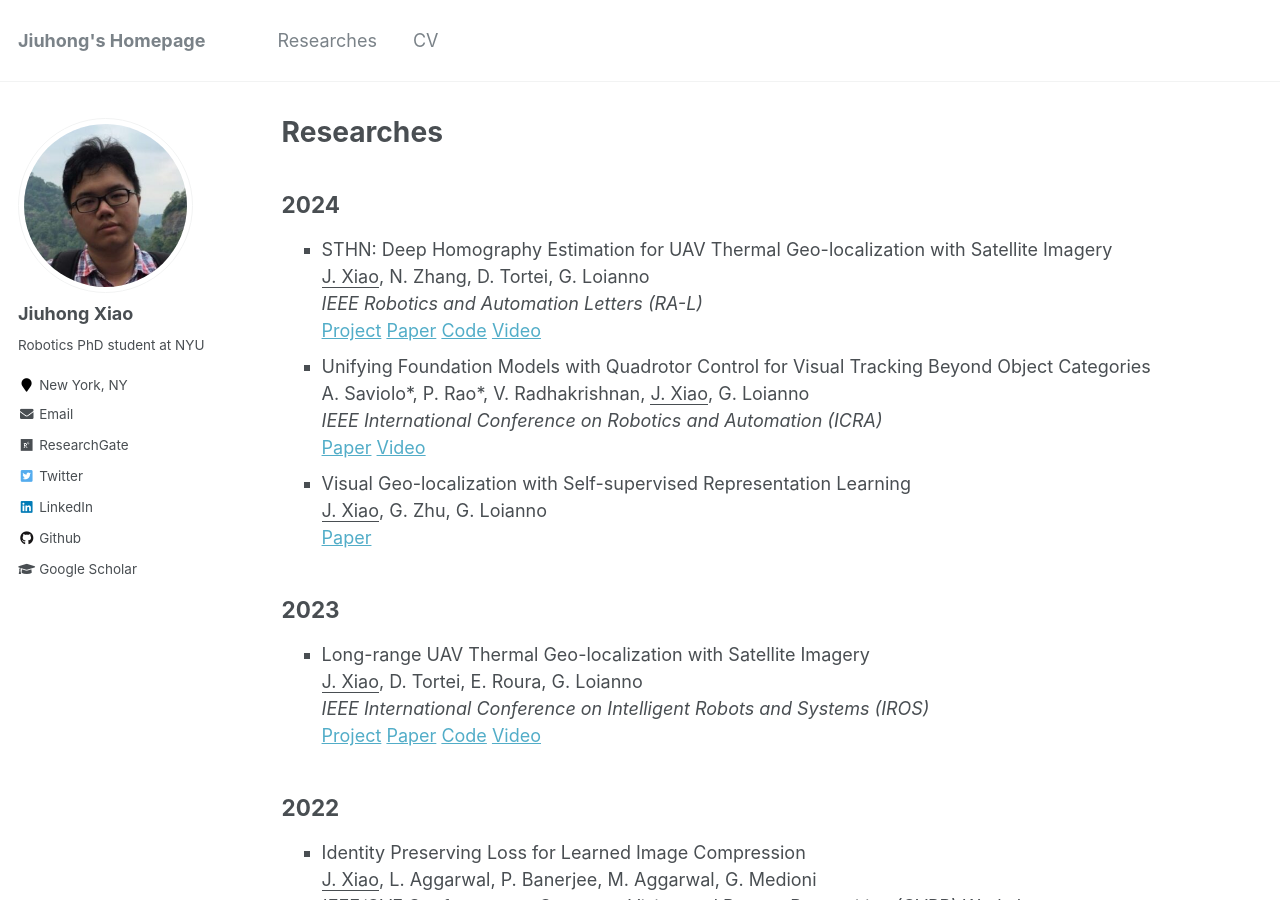
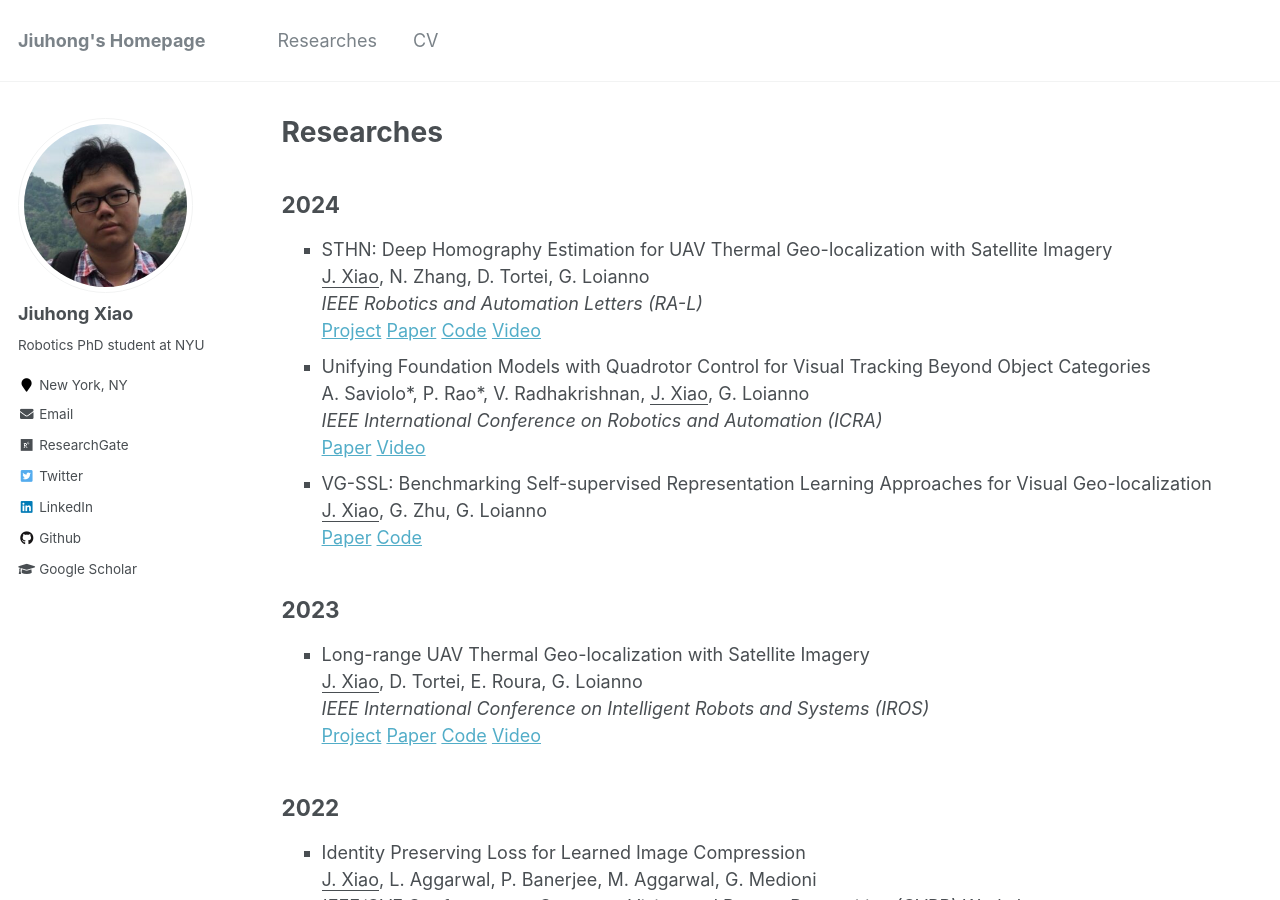
Before and after one commit to xjh19971/xjh19971.github.io, a Jekyll site: the page built from _pages/researches.md, in a window 1280 px wide and 900 px high. Built offline with Jekyll 4.4.1, drawn with Linux system fonts in a browser that asks for light colours.

Commit message:
update paper

```diff
--- a/_pages/researches.md
+++ b/_pages/researches.md
@@ -38,10 +38,11 @@ author_profile: true
 </li>
 
 <li>
-<div class="title">Visual Geo-localization with Self-supervised Representation Learning</div>
+<div class="title">VG-SSL: Benchmarking Self-supervised Representation Learning Approaches for Visual Geo-localization</div>
 <div class="description"><u>J. Xiao</u>, G. Zhu, G. Loianno</div>
 <div class="description">
   <a href="https://arxiv.org/pdf/2308.00090.pdf">Paper</a>
+  <a href="https://github.com/arplaboratory/VG-SSL">Code</a>
 </div>
 </li>
 
```
Also changed, not shown: _pages/about.md (+1 -0 lines).
